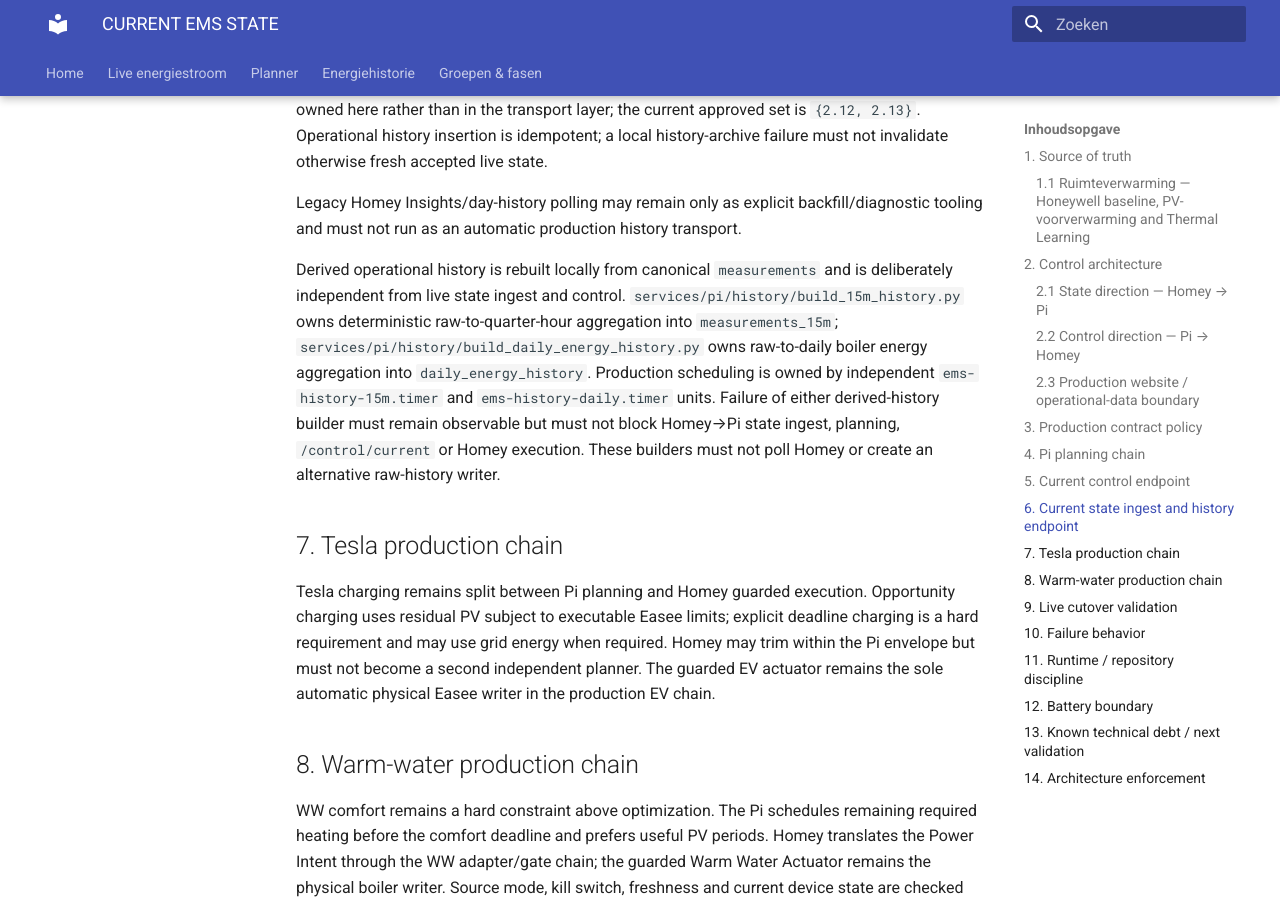
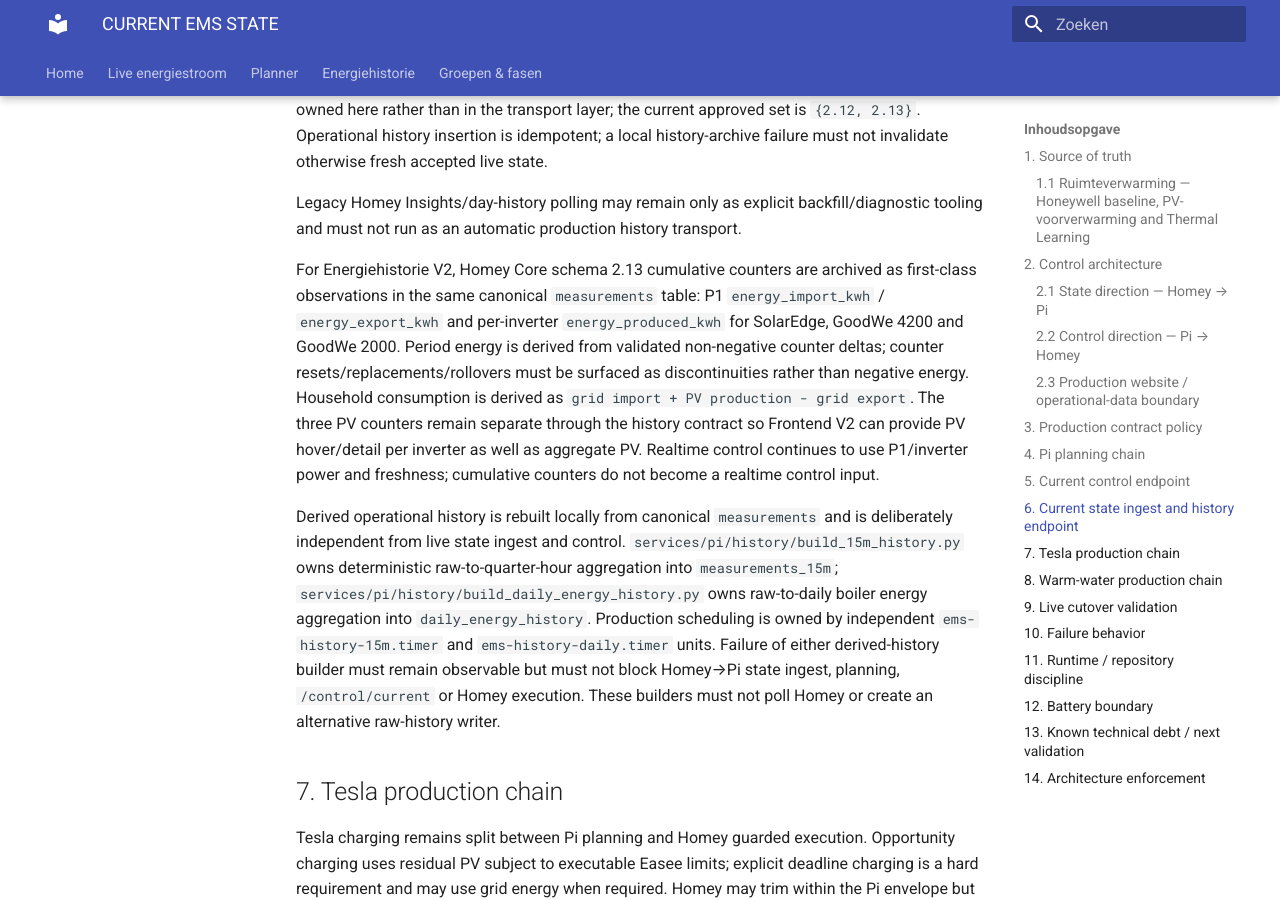
Before and after one commit to OnsKasteeltje/homey-energy-manual, an MkDocs documentation site: the page built from docs/architecture/CURRENT-EMS-STATE.md, in a window 1280 px wide and 900 px high, scrolled down 6132 px. Built offline with MkDocs 1.6.1 and Material for MkDocs 9.7.7, drawn with Linux system fonts in a browser that asks for light colours.

Commit message:
docs: define cumulative counter history contract

```diff
--- a/docs/architecture/CURRENT-EMS-STATE.md
+++ b/docs/architecture/CURRENT-EMS-STATE.md
@@ -148,6 +148,8 @@ The Pi exposes `POST /state/energy` for authenticated Homey→Pi state ingestion
 
 Legacy Homey Insights/day-history polling may remain only as explicit backfill/diagnostic tooling and must not run as an automatic production history transport.
 
+For Energiehistorie V2, Homey Core schema 2.13 cumulative counters are archived as first-class observations in the same canonical `measurements` table: P1 `energy_import_kwh` / `energy_export_kwh` and per-inverter `energy_produced_kwh` for SolarEdge, GoodWe 4200 and GoodWe 2000. Period energy is derived from validated non-negative counter deltas; counter resets/replacements/rollovers must be surfaced as discontinuities rather than negative energy. Household consumption is derived as `grid import + PV production - grid export`. The three PV counters remain separate through the history contract so Frontend V2 can provide PV hover/detail per inverter as well as aggregate PV. Realtime control continues to use P1/inverter power and freshness; cumulative counters do not become a realtime control input.
+
 Derived operational history is rebuilt locally from canonical `measurements` and is deliberately independent from live state ingest and control. `services/pi/history/build_15m_history.py` owns deterministic raw-to-quarter-hour aggregation into `measurements_15m`; `services/pi/history/build_daily_energy_history.py` owns raw-to-daily boiler energy aggregation into `daily_energy_history`. Production scheduling is owned by independent `ems-history-15m.timer` and `ems-history-daily.timer` units. Failure of either derived-history builder must remain observable but must not block Homey→Pi state ingest, planning, `/control/current` or Homey execution. These builders must not poll Homey or create an alternative raw-history writer.
 
 ## 7. Tesla production chain
```
